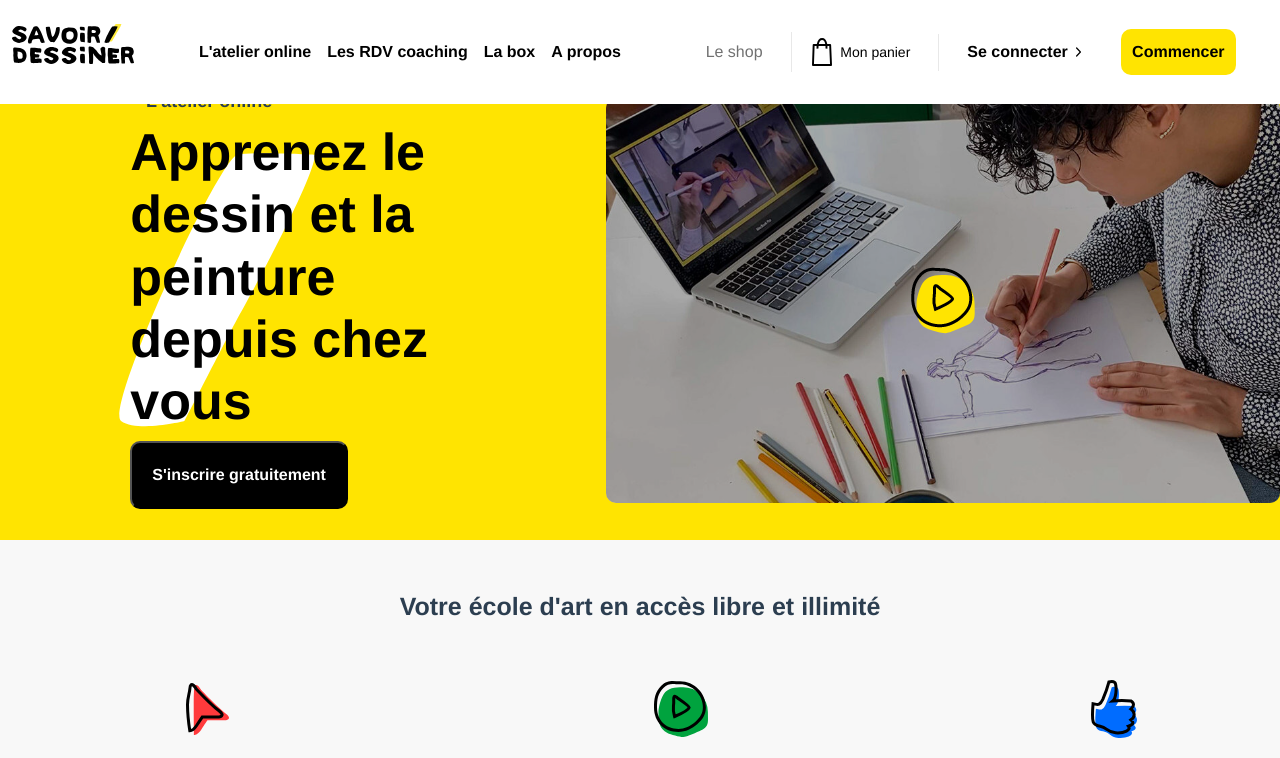
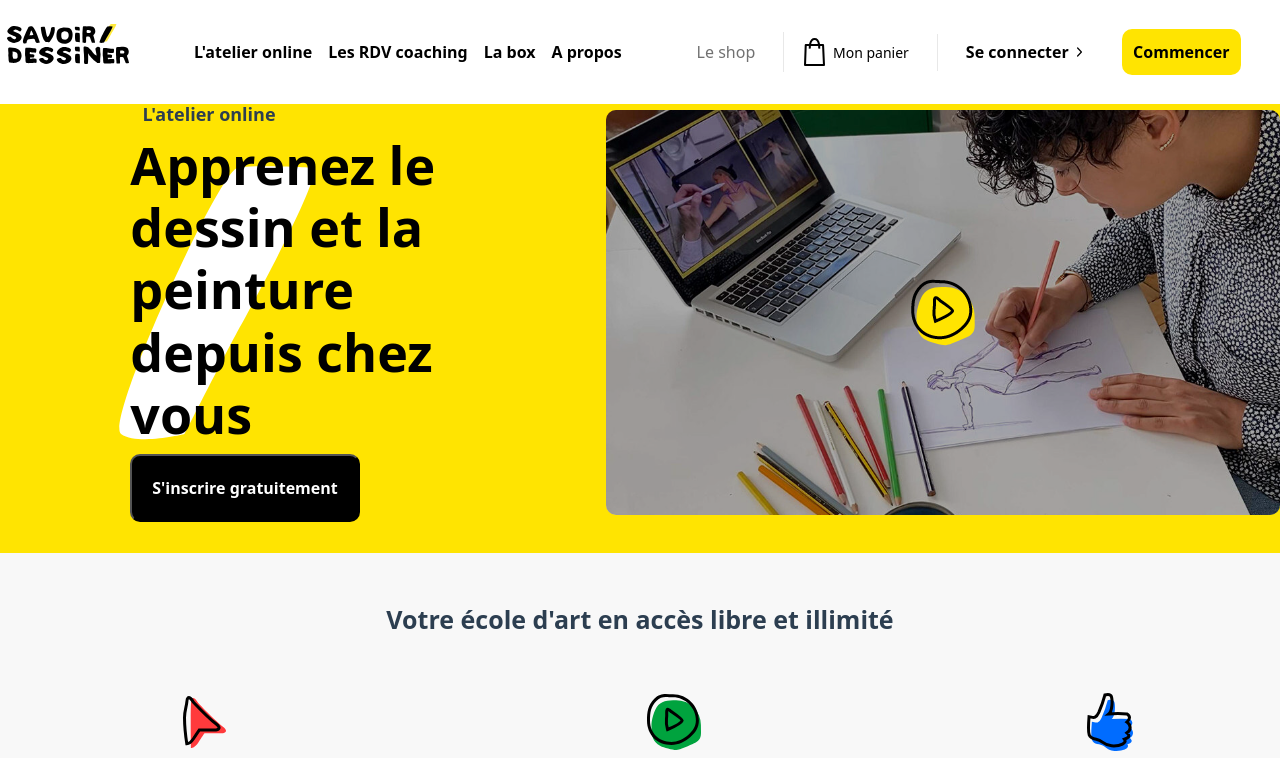
Before and after one commit to Kvin3324/test_savoir_dessiner, a Vue app: page / in a window 1280 px wide. Shown: the top 758 px of the page. Built offline with nearby package versions, Linux system fonts and the light colour scheme.

Commit message:
Added font family

```diff
--- a/src/App.vue
+++ b/src/App.vue
@@ -23,11 +23,11 @@ export default {
 
 <style>
 #app {
-  font-family: Avenir, Helvetica, Arial, sans-serif;
-  -webkit-font-smoothing: antialiased;
-  -moz-osx-font-smoothing: grayscale;
+  font-family: var(--unnamed-font-family-jost-);
+  font-style: var(--unnamed-font-style-normal);
   text-align: center;
   color: #2c3e50;
   margin-top: 60px;
+  overflow-x: hidden;
 }
 </style>
```
